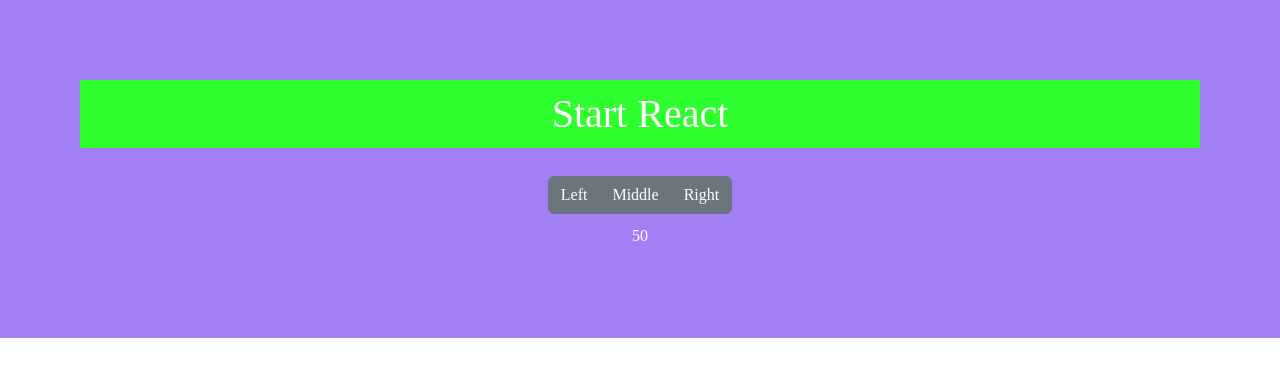
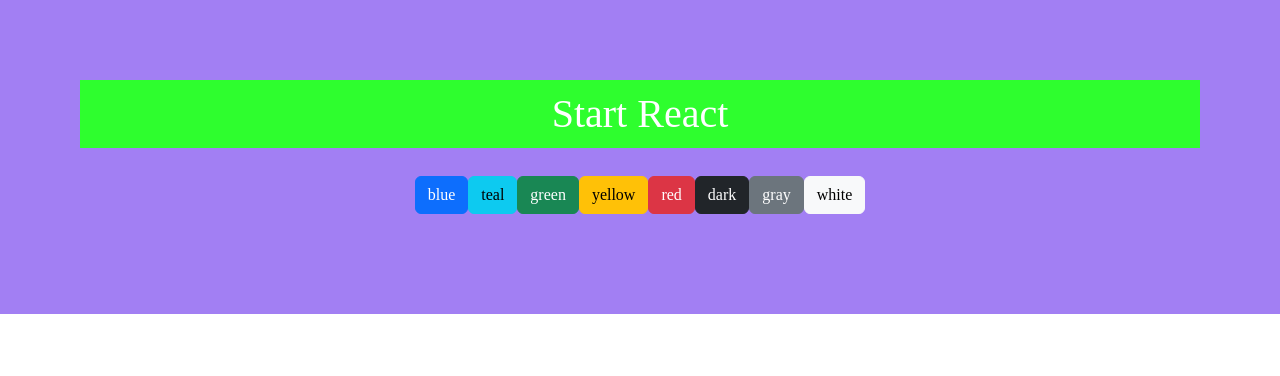
Before and after one commit to lee-kangpyo/react-start, a React (Create React App) app in the folder client/: page / in a window 1280 px wide. Shown: the top 376 px of the page. Built offline with nearby package versions, Linux system fonts and the light colour scheme.

Commit message:
reactstrap Buttons

```diff
--- a/client/src/App.js
+++ b/client/src/App.js
@@ -1,13 +1,13 @@
 import React from 'react';
 import './App.css';
-import ReactstrapButtonGroup from './component2/R038_ReactstrapButtonGroup'
+import ReactstrapBottoms from './component2/R039_ReactstrapBottoms'
 import 'bootstrap/dist/css/bootstrap.css'
 
 function App() {
   return (
     <div>
       <h1>Start React</h1>
-      <ReactstrapButtonGroup />
+      <ReactstrapBottoms />
     </div>
   );
 }
--- /dev/null
+++ b/client/src/component2/R039_ReactstrapBottoms.js
@@ -0,0 +1,21 @@
+import React, { Component } from 'react';
+import { Button } from "reactstrap";
+
+class R039_ReactstrapBottons extends Component {
+    render() {
+        return (
+            <div style={{padding:"20px"}}>
+                <Button color='primary'>blue</Button>
+                <Button color='info'>teal</Button>
+                <Button color='success'>green</Button>
+                <Button color='warning'>yellow</Button>
+                <Button color='danger'>red</Button>
+                <Button color='dark'>dark</Button>
+                <Button color='secondary'>gray</Button>
+                <Button color='light'>white</Button>
+            </div>
+        );
+    }
+}
+
+export default R039_ReactstrapBottons;
```
